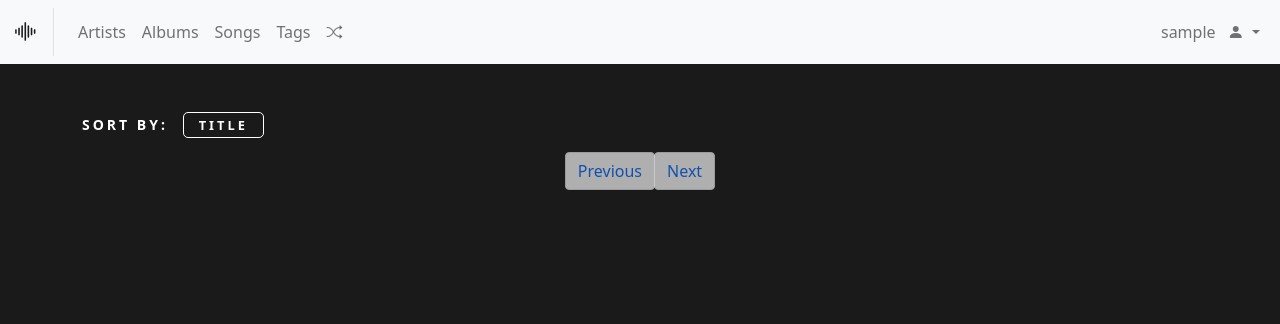
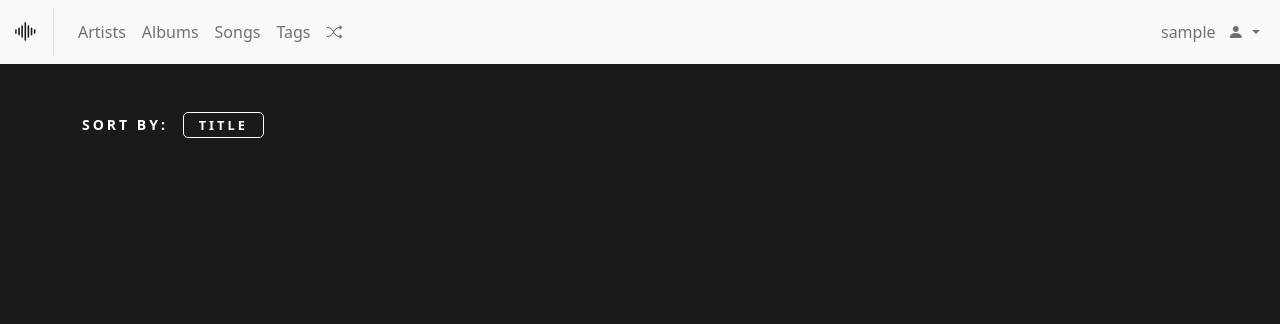
Before and after one commit to misterrager8/musicAnalyzer, a Flask app: page /albums_ in a window 1280 px wide. Shown: the top 324 px of the page. Run offline with Flask 2, Linux system fonts and the light colour scheme; the visitor is signed in with stand-in values (Sample User, id 1); data comes from the database, SQL or seed files in the repository; data that the repository does not hold is empty.

Commit message:
Redo styling on paginations

```diff
--- a/musicAnalyzer/static/css/main.css
+++ b/musicAnalyzer/static/css/main.css
@@ -18,11 +18,12 @@
           text-decoration: none;
           cursor: pointer; }
 
-          body, .card, .input-custom, .btn-custom:hover, .modal-content, .badge-custom {
+          body, .card, .input-custom, .btn-custom:hover, .modal-content, .badge-custom,
+          .page-link {
             background-color: #1a1a1a;
             color: white; }
 
-            .navbar, .btn-custom, .badge-custom:hover {
+            .navbar, .btn-custom, .badge-custom:hover, .page-link:hover {
               background-color: white;
               color: #1a1a1a; }
 
--- a/musicAnalyzer/static/main.scss
+++ b/musicAnalyzer/static/main.scss
@@ -26,12 +26,12 @@ a, a:hover {
     cursor: pointer;
 }
 
-body, .card, .input-custom, .btn-custom:hover, .modal-content, .badge-custom {
+body, .card, .input-custom, .btn-custom:hover, .modal-content, .badge-custom, .page-link {
     background-color: $body-bg;
     color: $body-txt;
 }
 
-.navbar, .btn-custom, .badge-custom:hover {
+.navbar, .btn-custom, .badge-custom:hover, .page-link:hover {
     background-color: $navbar-bg;
     color: $navbar-txt;
 }
--- a/musicAnalyzer/templates/macros.html
+++ b/musicAnalyzer/templates/macros.html
@@ -187,10 +187,10 @@
 <nav class="d-flex justify-content-center">
   <ul class="pagination">
     <li class="page-item">
-      <a class="page-link {% if not albums.has_prev %}btn disabled{% endif %}" {% if albums.has_prev %} href="{{ url_for('albums.albums_', page=albums.prev_num, order_by=order_by) }}" {% endif %}>Previous</a>
+      <a class="badge-custom {% if not albums.has_prev %}d-none{% endif %}" {% if albums.has_prev %} href="{{ url_for('albums.albums_', page=albums.prev_num, order_by=order_by) }}" {% endif %}>Previous</a>
     </li>
     <li class="page-item">
-      <a class="page-link {% if not albums.has_next %}btn disabled{% endif %}" {% if albums.has_next %} href="{{ url_for('albums.albums_', page=albums.next_num, order_by=order_by) }}" {% endif %}>Next</a>
+      <a class="badge-custom {% if not albums.has_next %}d-none{% endif %}" {% if albums.has_next %} href="{{ url_for('albums.albums_', page=albums.next_num, order_by=order_by) }}" {% endif %}>Next</a>
     </li>
   </ul>
 </nav>
@@ -200,10 +200,10 @@
 <nav class="d-flex justify-content-center">
   <ul class="pagination">
     <li class="page-item">
-      <a class="page-link {% if not songs.has_prev %}btn disabled{% endif %}" {% if songs.has_prev %} href="{{ url_for('songs.songs_', page=songs.prev_num, order_by=order_by) }}" {% endif %}>Previous</a>
+      <a class="badge-custom {% if not songs.has_prev %}d-none{% endif %}" {% if songs.has_prev %} href="{{ url_for('songs.songs_', page=songs.prev_num, order_by=order_by) }}" {% endif %}>Previous</a>
     </li>
     <li class="page-item">
-      <a class="page-link {% if not songs.has_next %}btn disabled{% endif %}" {% if songs.has_next %} href="{{ url_for('songs.songs_', page=songs.next_num, order_by=order_by) }}" {% endif %}>Next</a>
+      <a class="badge-custom {% if not songs.has_next %}d-none{% endif %}" {% if songs.has_next %} href="{{ url_for('songs.songs_', page=songs.next_num, order_by=order_by) }}" {% endif %}>Next</a>
     </li>
   </ul>
 </nav>
```
